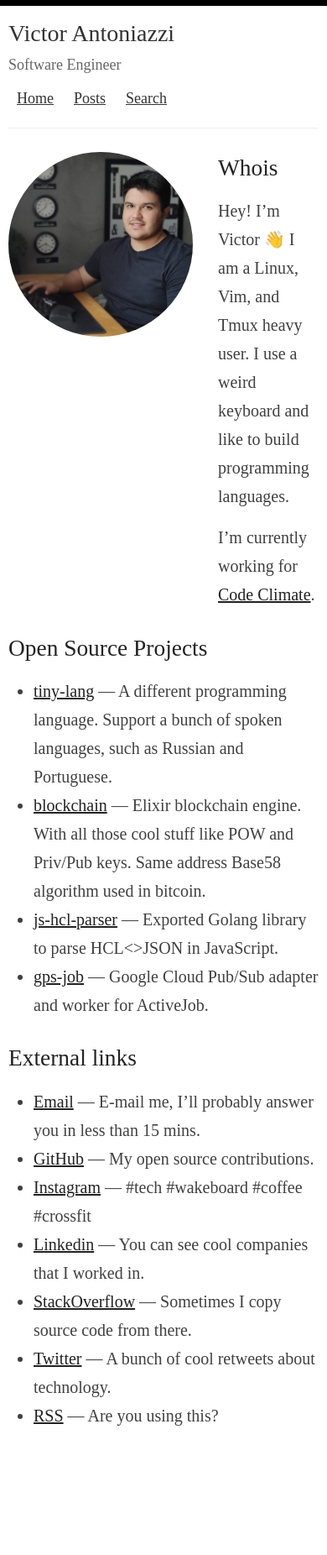
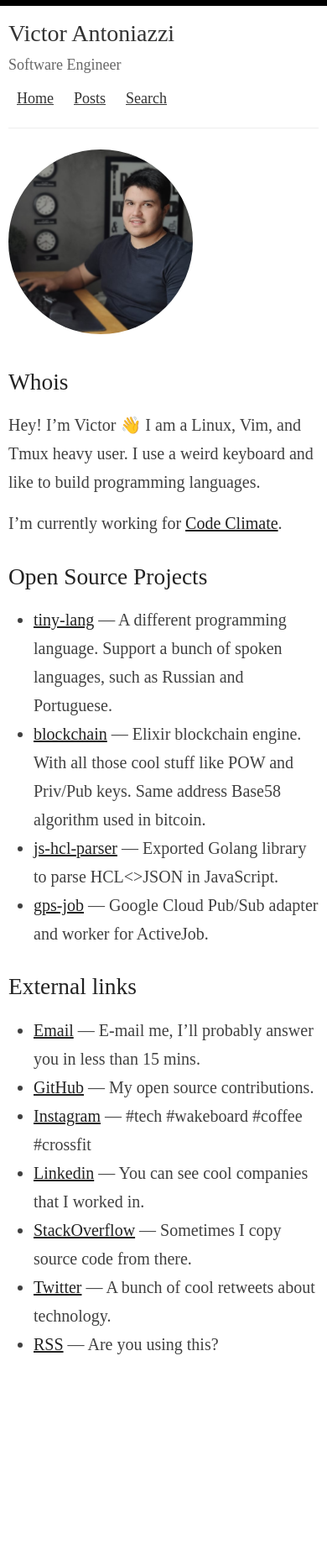
Before and after one commit to vgsantoniazzi/vgsantoniazzi.github.io, a Jekyll site: the page built from index.html, in a window 390 px wide. Shown: the whole page at 84% size. Built offline with Jekyll 4.4.1, drawn with Linux system fonts in a browser that asks for light colours; some web fonts are replaced; after the commit the page ends 1767 px from its top, so only the background shows below that.

Commit message:
Fix mobile css

```diff
--- a/assets/style.scss
+++ b/assets/style.scss
@@ -236,15 +236,20 @@ p > img {
     clear: both;
 }
 
+@media only screen and (min-width: 768px) {
+  .picture {
+    float: left;
+  }
+
+  .about {
+    margin-left: 250px;
+  }
+}
+
 .picture {
-  float: left;
   img {
     border-radius: 50%;
   }
-}
-
-.about {
-  margin-left: 250px;
 }
 
 /*********************/
```
